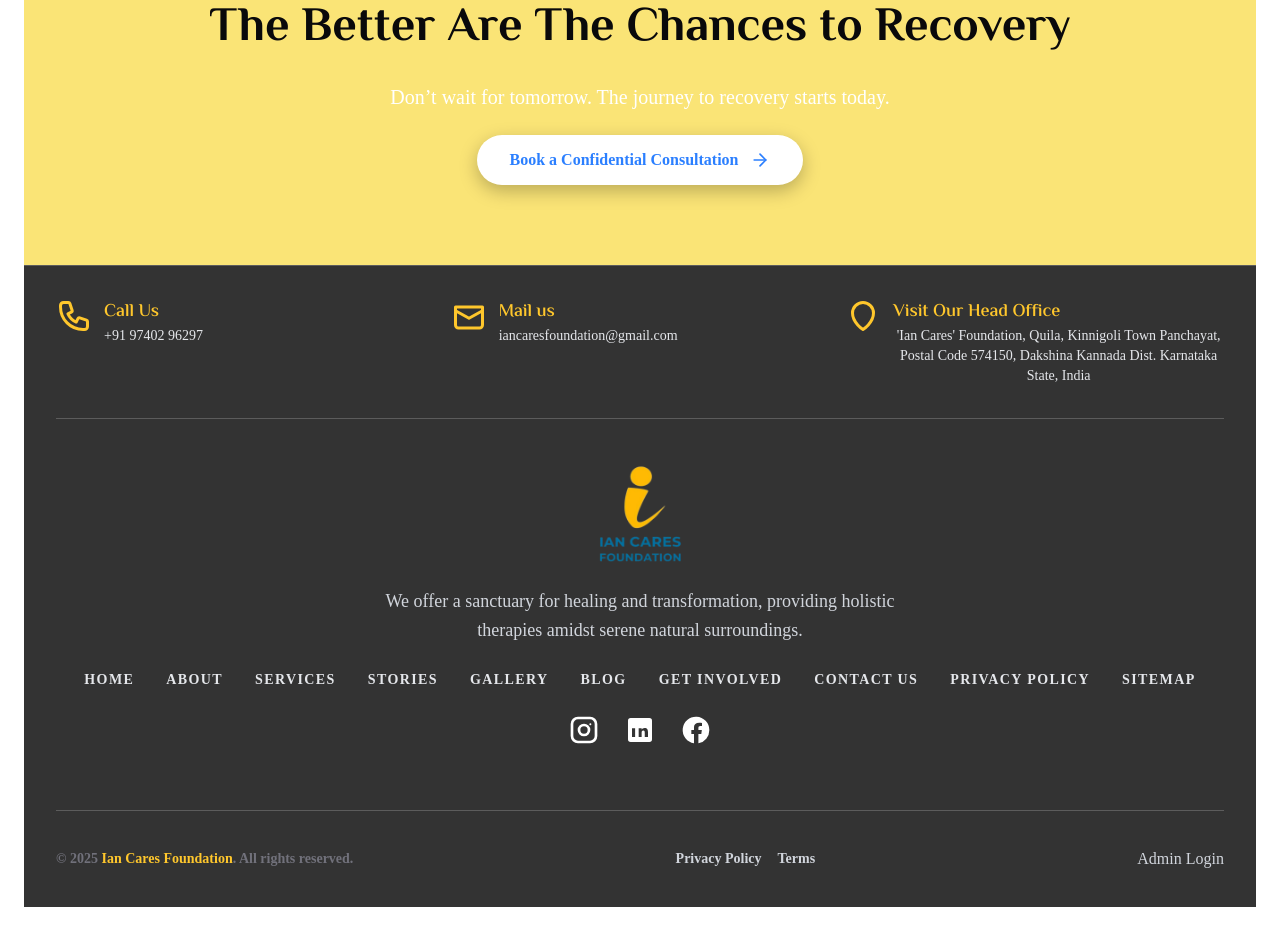
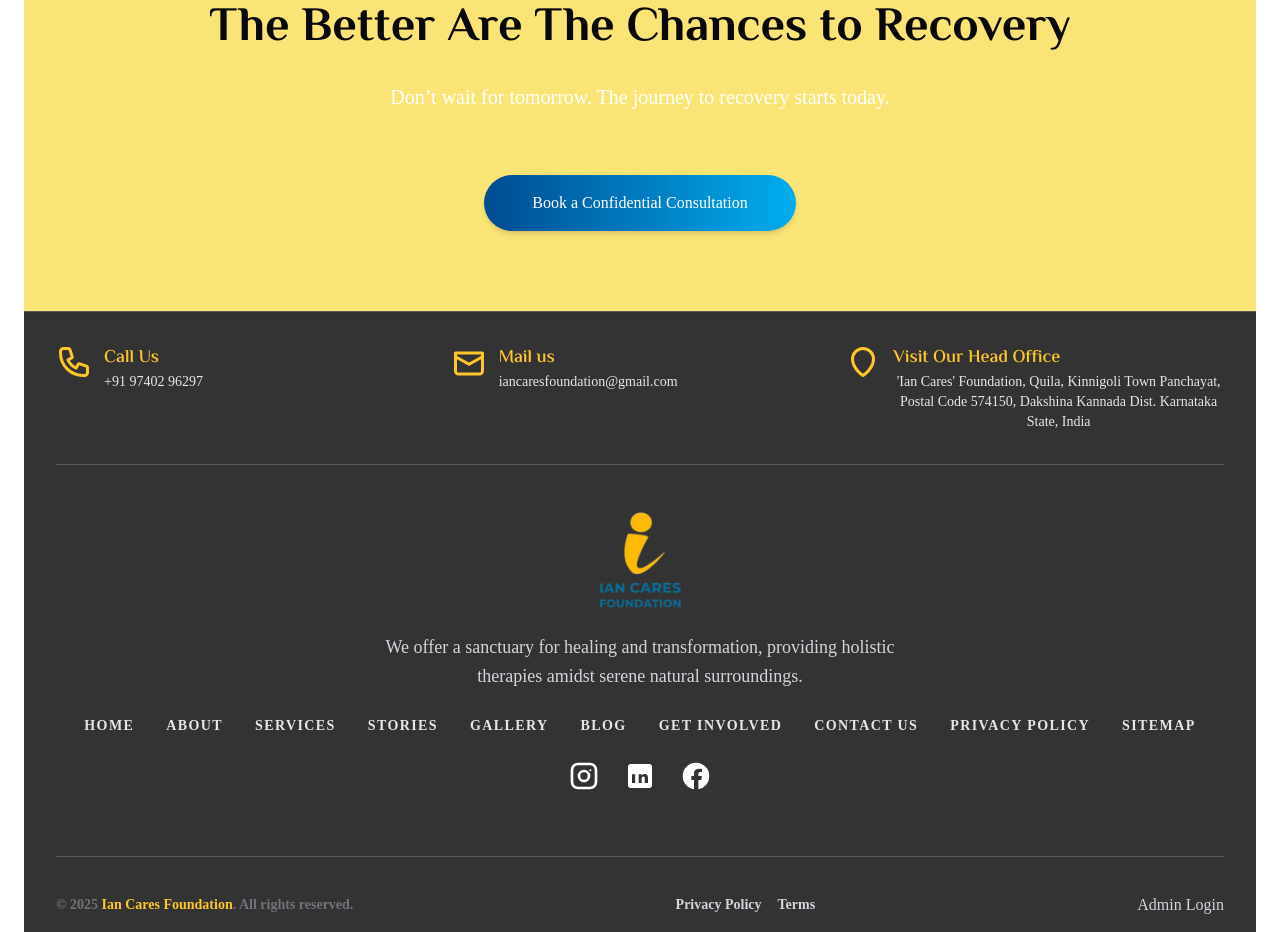
Before and after one commit to MamataIMoger/iancarefoundation, a Next.js app in the folder frontend/: page /get-involved in a window 1280 px wide. Shown: the part 1920-2852 px from the top of the page. Built offline with nearby package versions, Linux system fonts and the light colour scheme.

Commit message:
Modified consultation links across pages

```diff
--- a/frontend/src/components/sections/cta-recovery.tsx
+++ b/frontend/src/components/sections/cta-recovery.tsx
@@ -1,4 +1,5 @@
 import { ArrowRight } from "lucide-react";
+import Link from "next/link";
 
 export default function CTARecovery() {
   return (
@@ -13,18 +14,14 @@ export default function CTARecovery() {
           Don’t wait for tomorrow. The journey to recovery starts today.
         </p>
 
-        <div>
-          <button
-            className="inline-flex items-center gap-3 bg-white text-blue-500 font-bold px-6 md:px-8 py-3 rounded-full border border-white/10 backdrop-blur-sm hover:bg-white/20 transition"
-            style={{
-              boxShadow:
-                'inset 0 1px 0 rgba(255,255,255,0.03), 0 6px 18px rgba(0,0,0,0.25)',
-            }}
-          >
-            Book a Confidential Consultation
-            <ArrowRight size={20} />
-          </button>
-        </div>
+        <div className="pt-10 flex justify-center">
+                <Link
+                  href="/services"
+                  className="inline-flex items-center justify-center gap-3 bg-gradient-to-r from-[#004C91] to-[#00AEEF] text-white px-12 py-4 rounded-full shadow-md transform transition-all duration-300 hover:scale-105 hover:shadow-[0_0_25px_rgba(0,174,239,0.6)]"
+                >
+                  Book a Confidential Consultation
+                </Link>
+              </div>
       </div>
     </section>
   );
--- a/frontend/src/components/sections/whatweoffer.jsx
+++ b/frontend/src/components/sections/whatweoffer.jsx
@@ -390,7 +390,7 @@ export default function WhatWeOffer() {
         {/* CTA */}
         <div className="flex justify-center mt-12">
           <a
-            href="#explore"
+            href="/services"
             className="inline-flex items-center gap-3 px-8 py-3 rounded-full text-white font-semibold shadow-xl hover:scale-[1.02] transition-transform"
             style={{ background: PRIMARY_TEAL }}
           >
--- a/frontend/src/components/sections/why-us.tsx
+++ b/frontend/src/components/sections/why-us.tsx
@@ -227,7 +227,7 @@ export default function WhyUs() {
               {/* CTA */}
               <div className="pt-10 flex justify-center">
                 <Link
-                  href="/contact"
+                  href="/services"
                   className="inline-flex items-center justify-center gap-3 bg-gradient-to-r from-[#004C91] to-[#00AEEF] text-white px-12 py-4 rounded-full shadow-md transform transition-all duration-300 hover:scale-105 hover:shadow-[0_0_25px_rgba(0,174,239,0.6)]"
                 >
                   Book a Confidential Consultation
```
Also changed, not shown: frontend/public/placeholder.png (added).
